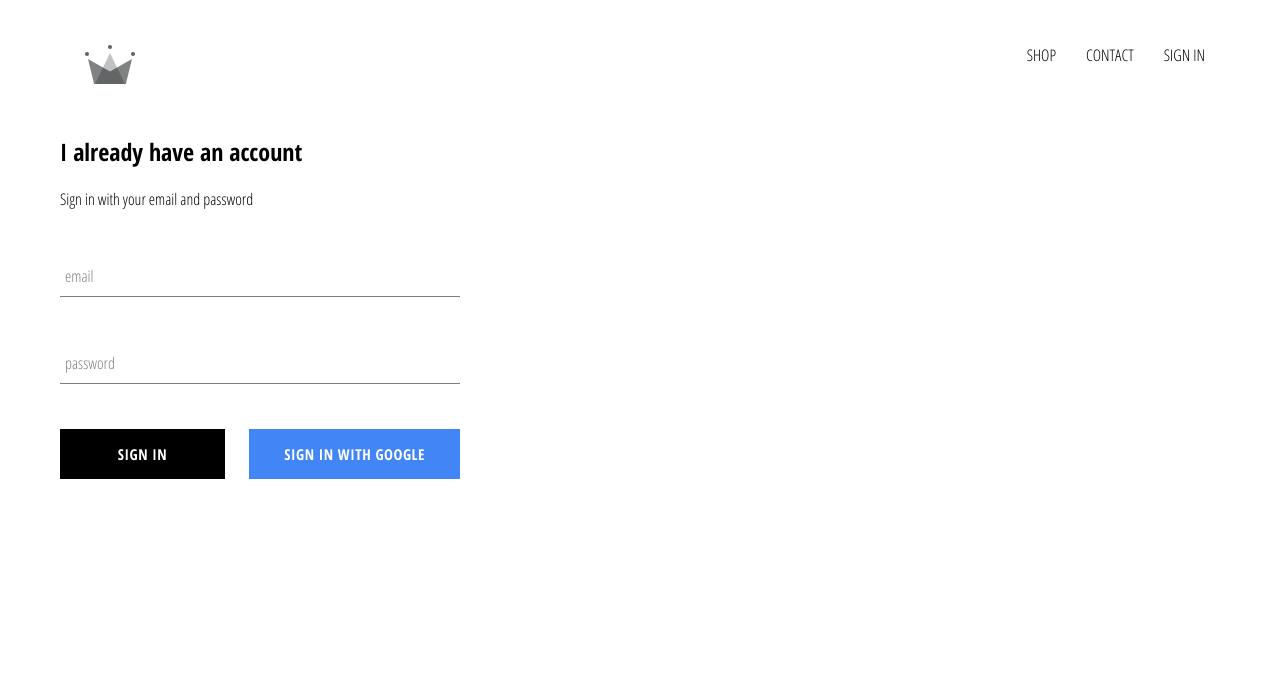
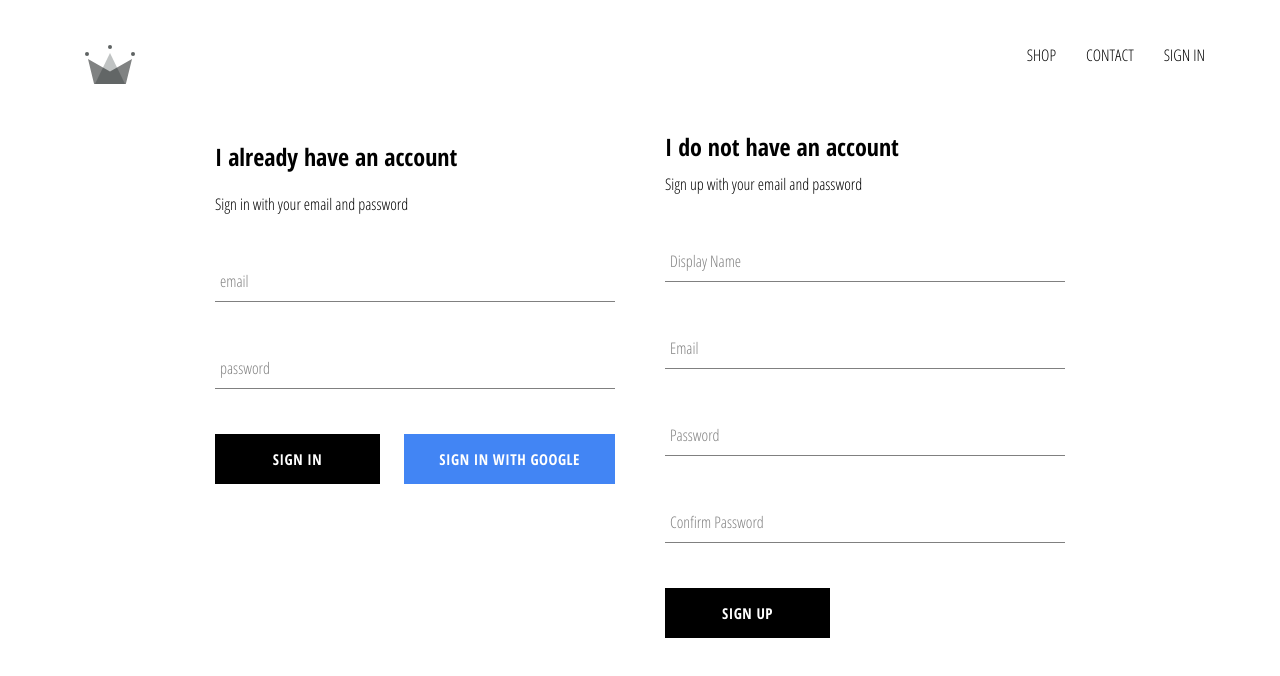
Before and after one commit to Hyperleech/clothing-store, a React (Create React App) app: page /signin in a window 1280 px wide. Shown: the top 676 px of the page. Built offline with nearby package versions, Linux system fonts and the light colour scheme; no server answers.

Commit message:
sign in and sign up page functionality

```diff
--- a/package.json
+++ b/package.json
@@ -6,6 +6,7 @@
     "@testing-library/jest-dom": "^4.2.4",
     "@testing-library/react": "^9.3.2",
     "@testing-library/user-event": "^7.1.2",
+    "console": "^0.7.2",
     "firebase": "^7.14.2",
     "node-sass": "^4.14.0",
     "react": "^16.13.1",
--- a/src/App.js
+++ b/src/App.js
@@ -6,7 +6,7 @@ import HomePage from './pages/homepage/homepage.component';
 import ShopPage from './pages/shop/shop.component';
 import Header from './components/header-component/header.component';
 import SignInAndSignUp from './pages/sign-in-and-sign-up/sign-in-and-sign-up.component';
-import { auth } from '../src/components/firebase/firebase.utils';
+import { auth, createUserProfileDocument} from '../src/components/firebase/firebase.utils';
 
 class App extends React.Component {
   constructor(){
@@ -20,8 +20,19 @@ class App extends React.Component {
   unsubscribeFromAuth = null
 
   componentDidMount() {
-    this.unsubscribeFromAuth = auth.onAuthStateChanged(user => {
-      this.setState({currentUser: user})
+    this.unsubscribeFromAuth = auth.onAuthStateChanged(async userAuth => {
+      if (userAuth) {
+        const userRef = await createUserProfileDocument(userAuth);
+        userRef.onSnapshot(snapShot => {
+          this.setState({
+            currentUser: {
+              id: snapShot.id,
+              ...snapShot.data()
+            }
+          }, () => { console.log(this.state)});
+        });
+      }
+      this.setState({currentUser: userAuth});
     });
   }
 
--- a/src/components/firebase/firebase.utils.js
+++ b/src/components/firebase/firebase.utils.js
@@ -15,6 +15,31 @@ const config = {
 
 firebase.initializeApp(config);
 
+export const createUserProfileDocument = async(userAuth, additionalData) => {
+    if (!userAuth) return;
+    const userRef = firestore.doc(`users/${userAuth.uid}`);
+    const snapShot = await userRef.get();
+
+    if (!snapShot.exists) {
+        const { displayName, email }  = userAuth;
+        const createdAt = new Date();
+
+        try {
+            await userRef.set({
+                displayName,
+                email,
+                createdAt,
+                ...additionalData
+            })
+        }
+        catch(error){
+            console.log('error creating user', error.message);
+        }
+    }
+
+    return userRef;
+}
+
 export const auth = firebase.auth();
 export const firestore = firebase.firestore();
 
--- /dev/null
+++ b/src/components/sign-up/sign-up.component.jsx
@@ -0,0 +1,98 @@
+import React from 'react';
+
+import './sign-up.styles.scss';
+
+import { auth, createUserProfileDocument } from '../firebase/firebase.utils';
+import FormInput from '../form-input/form-input.component';
+import CustomButton from '../custom-button/custom-button.component';
+
+class SignUp extends React.Component {
+    constructor(){
+        super();
+
+        this.state = {
+            displayName: '',
+            email: '',
+            password: '',
+            confirmPassword: ''
+        }
+    }
+
+    HandleSubmit = async event => {
+        event.preventDefault();
+        const { displayName, email, password, confirmPassword } = this.state;
+
+        if (password !== confirmPassword) {
+            alert("passwords don't match!");
+            return;
+        }
+
+        try {
+            const { user } =  await auth.createUserWithEmailAndPassword(email, password);
+            await createUserProfileDocument(user, { displayName } );
+        }
+        catch(e) {
+            console.error(e);
+        }
+
+    }
+
+    handleChange = event => {
+        const { value, name } = event.target;
+        this.setState({ [name]: value })
+    }
+
+    render(){
+        const { displayName, email, password, confirmPassword } = this.state;
+        return(
+            <div className='sign-up'>
+                <h2 className='title'>I do not have an account</h2>
+                <span>Sign up with your email and password</span>
+                <form className='sign-up-form' onSubmit={this.HandleSubmit}>
+                    <FormInput
+                        type='text'
+                        name='displayName'
+                        value={displayName}
+                        onChange={this.handleChange}
+                        label='Display Name'
+                        required
+                    >
+                    </FormInput>
+                    <FormInput
+                        type='email'
+                        name='email'
+                        value={email}
+                        onChange={this.handleChange}
+                        label='Email'
+                        required
+                    >
+                    </FormInput>
+                    <FormInput
+                        type='password'
+                        name='password'
+                        value={password}
+                        onChange={this.handleChange}
+                        label='Password'
+                        required
+                    >
+                    </FormInput>
+                    <FormInput
+                        type='password'
+                        name='confirmPassword'
+                        value={confirmPassword}
+                        onChange={this.handleChange}
+                        label='Confirm Password'
+                        required
+                    >
+                    </FormInput>
+                    <CustomButton type='submit'>SIGN UP
+                    </CustomButton>
+
+                </form>
+
+            </div>
+        )
+    }
+}
+
+export default SignUp;
--- /dev/null
+++ b/src/components/sign-up/sign-up.styles.scss
@@ -0,0 +1,14 @@
+.sign-up {
+    width: 400px;
+    display: flex;
+    flex-direction: column;
+
+    .title {
+        margin: 10px 0;
+    }
+
+    .buttons {
+        display: flex;
+        justify-content: space-between;
+    }
+}
--- a/src/pages/sign-in-and-sign-up/sign-in-and-sign-up.component.jsx
+++ b/src/pages/sign-in-and-sign-up/sign-in-and-sign-up.component.jsx
@@ -1,10 +1,13 @@
 import React from 'react'
 import './sign-in-and-sign-up.styles.scss';
 import SignIn from '../../components/sign-in/sign-in.component';
+import SignUp from '../../components/sign-up/sign-up.component';
+
 
 const SignInAndSignUp = () => (
     <div className='sign-in-and-sign-up'>
         <SignIn />
+        <SignUp />
     </div>
 );
 
--- a/src/pages/sign-in-and-sign-up/sign-in-and-sign-up.styles.scss
+++ b/src/pages/sign-in-and-sign-up/sign-in-and-sign-up.styles.scss
@@ -0,0 +1,6 @@
+.sign-in-and-sign-up {
+    width: 850px;
+    display: flex;
+    justify-content: space-between;
+    margin: 30px auto;
+  }
```
Also changed, not shown: 1 other file (tests, documents, lock files or other folders).
